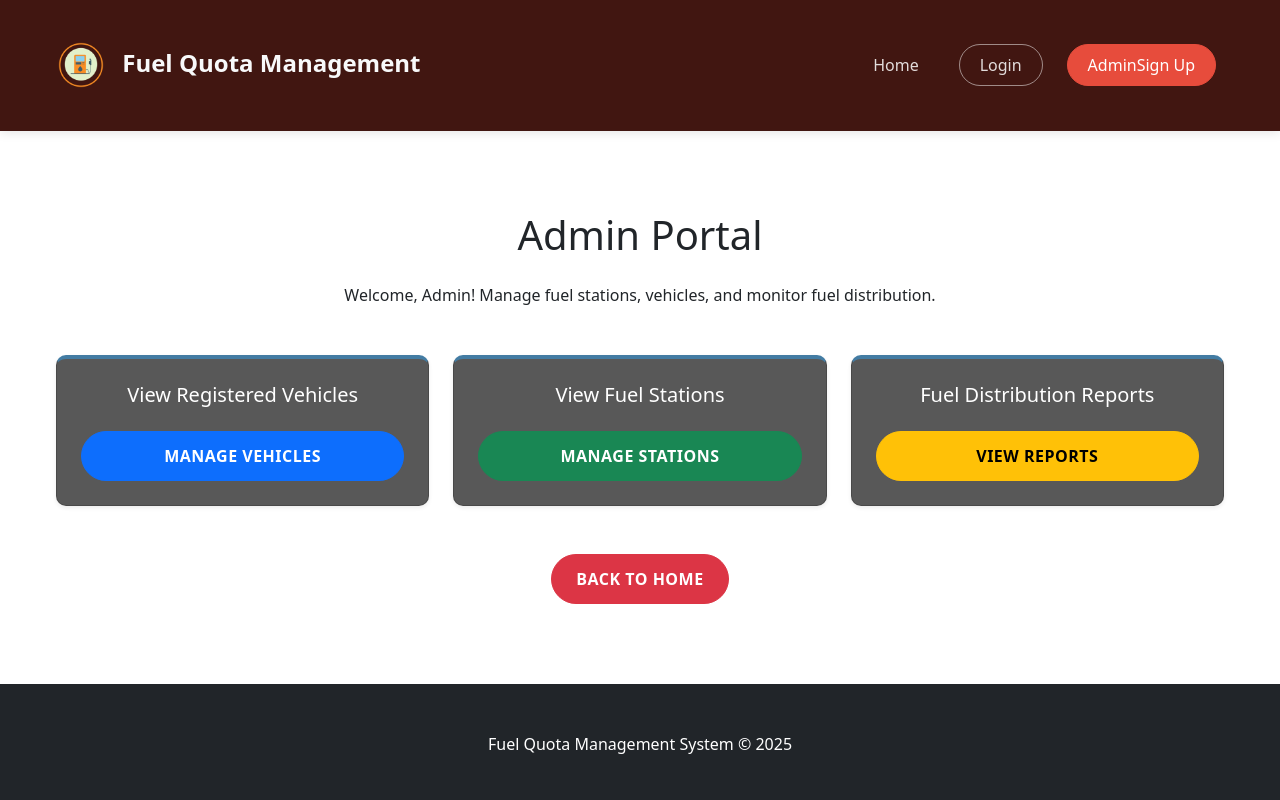
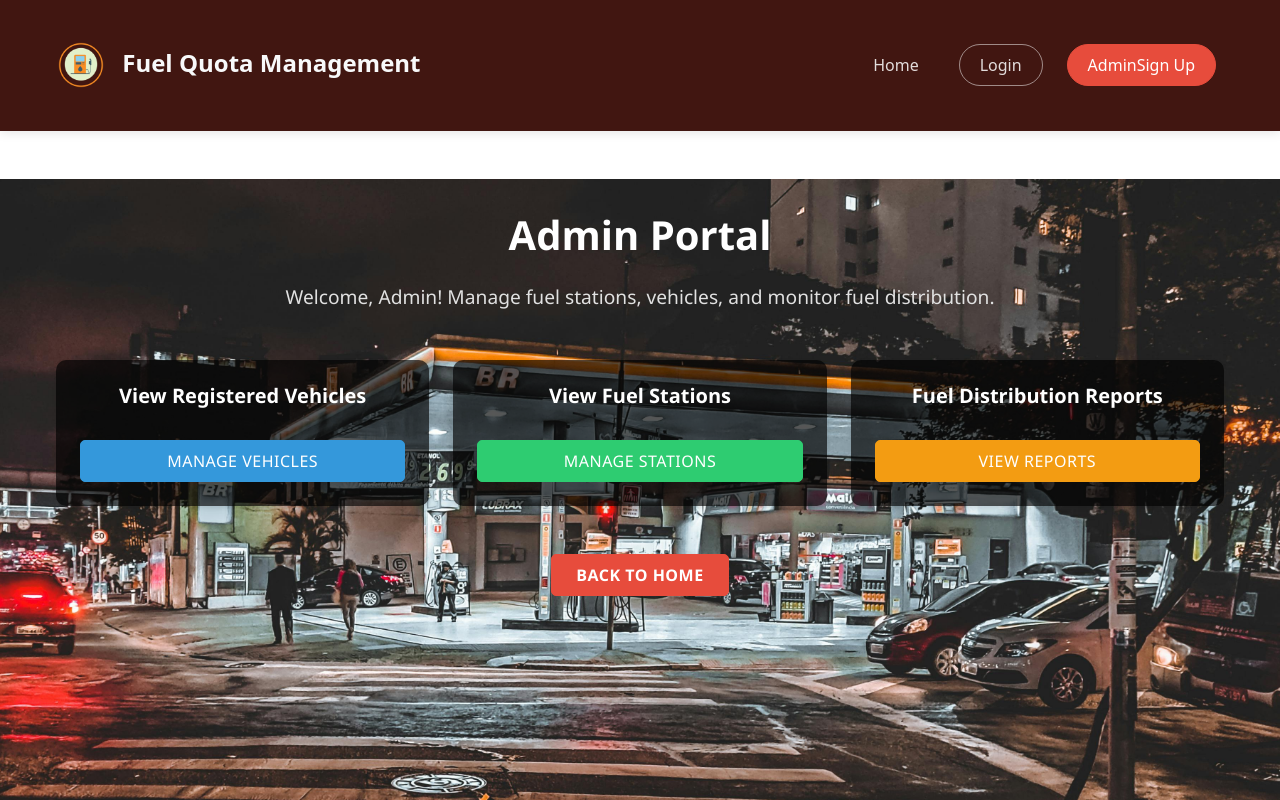
Before and after one commit to Kevi28JM/fuel-quota-management-system, a React (Create React App) app in the folder frontend/: page /admin in a window 1280 px wide. Shown: the top 800 px of the page. Built offline with nearby package versions, Linux system fonts and the light colour scheme.

Commit message:
admin-portal page css file added

```diff
--- a/frontend/src/pages/AdminPortal.js
+++ b/frontend/src/pages/AdminPortal.js
@@ -1,45 +1,50 @@
 import { Link } from 'react-router-dom';
+import '../styles/AdminPortal.css'; // Import the external CSS file
 
 function AdminPortal() {
   return (
-    <div className="container mt-5">
-      <h1 className="text-center mb-4">Admin Portal</h1>
-      <p className="text-center mb-5">Welcome, Admin! Manage fuel stations, vehicles, and monitor fuel distribution.</p>
+    <div className="admin-portal-page">
+    <div className="admin-portal-container mt-5">
+      <h1 className="admin-portal-title text-center mb-4">Admin Portal</h1>
+      <p className="admin-portal-subtitle text-center mb-5">
+        Welcome, Admin! Manage fuel stations, vehicles, and monitor fuel distribution.
+      </p>
 
-      <div className="row text-center">
-        <div className="col-md-4 mb-4">
-          <div className="card shadow-sm p-4">
-            <h5>View Registered Vehicles</h5>
-            <Link className="btn btn-primary mt-3" to="/admin/vehicles">
+      <div className="admin-portal-row row text-center">
+        <div className="admin-portal-col col-md-4 mb-4">
+          <div className="admin-portal-card card shadow-sm p-4">
+            <h5 className="admin-portal-card-title">View Registered Vehicles</h5>
+            <Link className="admin-portal-btn btn btn-primary mt-3" to="/admin/vehicles">
               Manage Vehicles
             </Link>
           </div>
         </div>
 
-        <div className="col-md-4 mb-4">
-          <div className="card shadow-sm p-4">
-            <h5>View Fuel Stations</h5>
-            <Link className="btn btn-success mt-3" to="/admin/stations">
+        <div className="admin-portal-col col-md-4 mb-4">
+          <div className="admin-portal-card card shadow-sm p-4">
+            <h5 className="admin-portal-card-title">View Fuel Stations</h5>
+            <Link className="admin-portal-btn btn btn-success mt-3" to="/admin/stations">
               Manage Stations
             </Link>
           </div>
         </div>
 
-        <div className="col-md-4 mb-4">
-          <div className="card shadow-sm p-4">
-            <h5>Fuel Distribution Reports</h5>
-            <Link className="btn btn-warning mt-3" to="/admin/reports">
+        <div className="admin-portal-col col-md-4 mb-4">
+          <div className="admin-portal-card card shadow-sm p-4">
+            <h5 className="admin-portal-card-title">Fuel Distribution Reports</h5>
+            <Link className="admin-portal-btn btn btn-warning mt-3" to="/admin/reports">
               View Reports
             </Link>
           </div>
         </div>
       </div>
 
-      <div className="text-center mt-4">
-        <Link className="btn btn-danger" to="/">
+      <div className="admin-portal-footer text-center mt-4">
+        <Link className="admin-portal-back-btn btn btn-danger" to="/">
           Back to Home
         </Link>
       </div>
+    </div>
     </div>
   );
 }
--- /dev/null
+++ b/frontend/src/styles/AdminPortal.css
@@ -0,0 +1,121 @@
+/* AdminPortal.css */
+.admin-portal-page {
+  font-family: 'Segoe UI', Tahoma, Geneva, Verdana, sans-serif;
+  color: #ffffff;
+  background-image: url('../assets/AdminPortalPage.jpg'); /* Use an absolute path for the public folder */
+  background-size: cover;
+  background-position: center;
+  background-repeat: no-repeat;
+  min-height: 100vh;
+}
+
+.admin-portal-container {
+  max-width: 1200px;
+  margin: 0 auto;
+  padding: 2rem 1rem;
+}
+
+.admin-portal-title {
+  color: #ffffff;
+  font-weight: 700;
+  font-size: 2.5rem;
+}
+
+.admin-portal-subtitle {
+  color: #e1e1e1;
+  font-size: 1.2rem;
+  max-width: 800px;
+  margin-left: auto;
+  margin-right: auto;
+}
+
+.admin-portal-card {
+  height: 100%;
+  border-radius: 10px;
+  transition: transform 0.3s ease, box-shadow 0.3s ease;
+  border: none;
+}
+
+.admin-portal-card:hover {
+  transform: translateY(-5px);
+  box-shadow: 0 10px 20px rgba(0, 0, 0, 0.1) !important;
+}
+
+.admin-portal-card-title {
+  color: #ffffff;
+  font-weight: 600;
+  margin-bottom: 1rem;
+}
+
+.admin-portal-btn {
+  border-radius: 5px;
+  padding: 0.5rem 1.5rem;
+  font-weight: 500;
+  transition: all 0.3s ease;
+}
+
+.admin-portal-btn:hover {
+  transform: scale(1.05);
+}
+
+.btn-primary {
+  background-color: #3498db;
+  border-color: #3498db;
+}
+
+.btn-primary:hover {
+  background-color: #2980b9;
+  border-color: #2980b9;
+}
+
+.btn-success {
+  background-color: #2ecc71;
+  border-color: #2ecc71;
+}
+
+.btn-success:hover {
+  background-color: #27ae60;
+  border-color: #27ae60;
+}
+
+.btn-warning {
+  background-color: #f39c12;
+  border-color: #f39c12;
+  color: white;
+}
+
+.btn-warning:hover {
+  background-color: #e67e22;
+  border-color: #e67e22;
+  color: white;
+}
+
+.btn-danger {
+  background-color: #e74c3c;
+  border-color: #e74c3c;
+}
+
+.btn-danger:hover {
+  background-color: #c0392b;
+  border-color: #c0392b;
+}
+
+.admin-portal-footer {
+  margin-top: 3rem;
+}
+
+.admin-portal-back-btn {
+  border-radius: 5px;
+  padding: 0.5rem 1.5rem;
+}
+
+/* Responsive adjustments */
+@media (max-width: 768px) {
+  .admin-portal-title {
+    font-size: 2rem;
+  }
+
+  .admin-portal-subtitle {
+    font-size: 1rem;
+  }
+}
```
Also changed, not shown: frontend/src/assets/AdminPortalPage.jpg (added).
